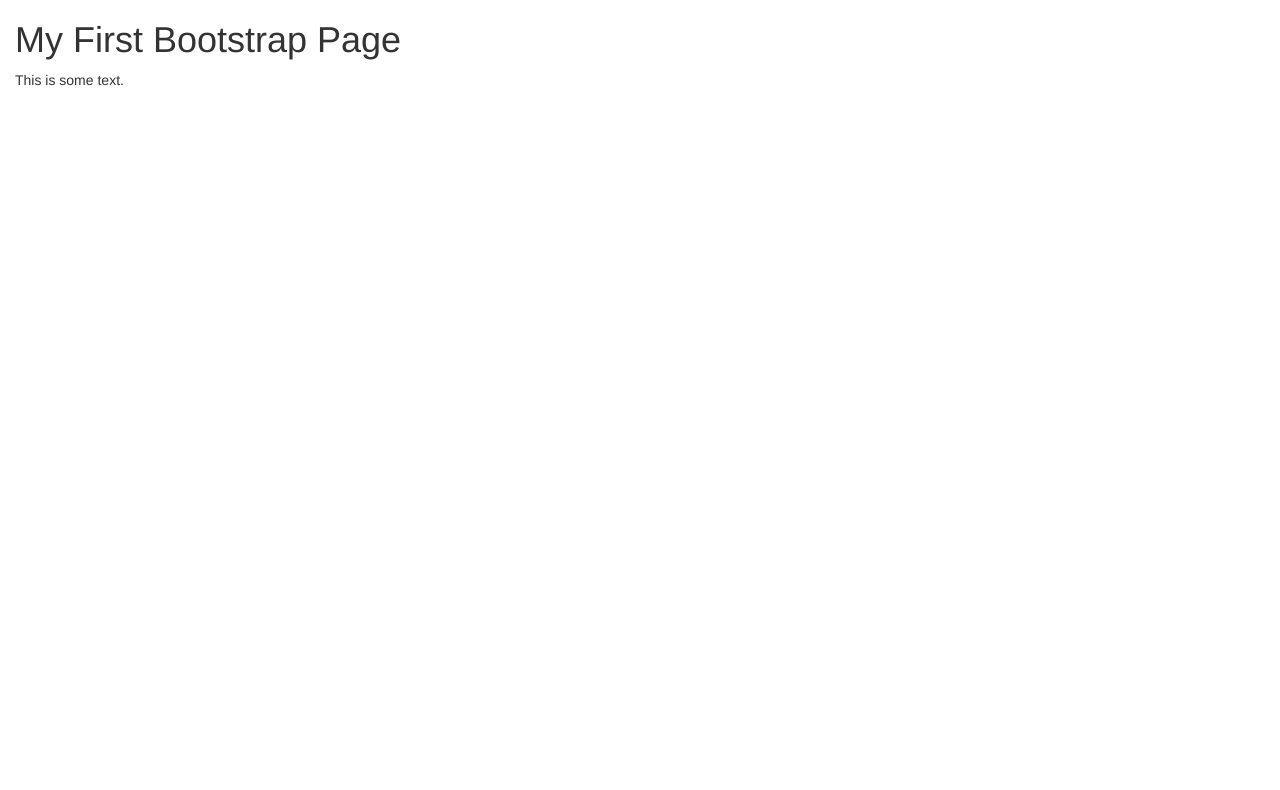
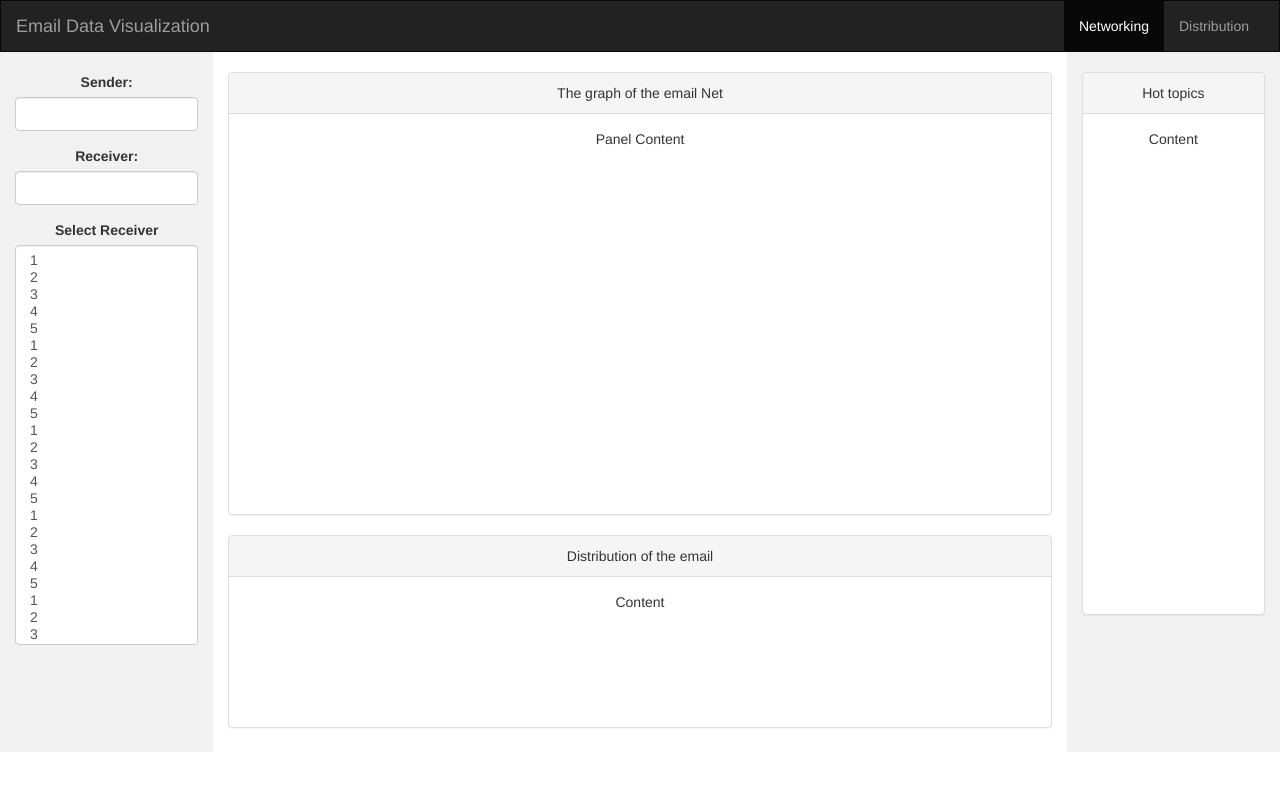
Before and after one commit to WeichenXu/Email_Net_Visualization, a plain HTML site: page index.html in a window 1280 px wide. Drawn offline with nearby package versions, Linux system fonts and the light colour scheme.

Commit message:
replace the drawdown menu with inputs

```diff
--- a/index.html
+++ b/index.html
@@ -1,19 +1,137 @@
 <!DOCTYPE html>
 <html lang="en">
 <head>
-  <title>Email net visualization</title>
+  <title>Email Net Visualization</title>
   <meta charset="utf-8">
   <meta name="viewport" content="width=device-width, initial-scale=1">
   <link rel="stylesheet" href="https://maxcdn.bootstrapcdn.com/bootstrap/3.3.7/css/bootstrap.min.css">
   <script src="https://ajax.googleapis.com/ajax/libs/jquery/3.1.1/jquery.min.js"></script>
   <script src="https://maxcdn.bootstrapcdn.com/bootstrap/3.3.7/js/bootstrap.min.js"></script>
+  <style>
+    /* Remove the navbar's default margin-bottom and rounded borders */
+    .navbar {
+      margin-bottom: 0;
+      border-radius: 0;
+    }
+
+    /* Set height of the grid so .sidenav can be 100% (adjust as needed) */
+    .row.content {height: 700px}
+
+    /* Set the padding of col-sm-8 content*/
+    .col-sm-8.content {padding-top: 20px}
+
+    /* Set the fixed height of the panel*/
+    .panel-body.fixed {min-height: 400px; max-height: 400px}
+    .panel-body.topics {min-height: 500px; max-height: 500px; overflow-y: scroll}
+    .panel-body.receivers {min-height: 300px; max-height: 300px; overflow-y: scroll}
+
+    /* Set gray background color and 100% height */
+    .sidenav {
+      padding-top: 20px;
+      background-color: #f1f1f1;
+      height: 100%;
+    }
+
+    /* Set black background color, white text and some padding */
+    footer {
+      background-color: #555;
+      color: white;
+      padding: 15px;
+    }
+
+    /* On small screens, set height to 'auto' for sidenav and grid */
+    @media screen and (max-width: 767px) {
+      .sidenav {
+        height: auto;
+        padding: 15px;
+      }
+      .row.content {height:auto;}
+    }
+  </style>
 </head>
 <body>
 
-<div class="container-fluid">
-  <h1>My First Bootstrap Page</h1>
-  <p>This is some text.</p>
-</div>
+<nav class="navbar navbar-inverse">
+  <div class="container-fluid">
+    <div class="navbar-header">
+      <button type="button" class="navbar-toggle" data-toggle="collapse" data-target="#myNavbar">
+        <span class="icon-bar"></span>
+        <span class="icon-bar"></span>
+        <span class="icon-bar"></span>
+      </button>
+      <a class="navbar-brand" href="#">Email Data Visualization</a>
+    </div>
+    <div class="collapse navbar-collapse" id="myNavbar">
+      <ul class="nav navbar-nav navbar-right">
+        <li class="active"><a href="#">Networking</a></li>
+        <li><a href="#">Distribution</a></li>
+      </ul>
+    </div>
+  </div> <!-- container fluid -->
+</nav>
+
+<div class="container-fluid text-center">
+  <div class="row content">
+    <div class="col-sm-2 sidenav">
+      <div class="form-group">
+        <label for="usr">Sender:</label>
+        <input type="text" class="form-control" id="usr">
+      </div>
+      <div class="form-group">
+        <label for="usr">Receiver:</label>
+        <input type="text" class="form-control" id="usr">
+      </div>
+      <label for="sel2">Select Receiver</label>
+      <select multiple class="form-control" id="sel2" style="min-height: 400px; max-height: 400px">
+        <option>1</option>
+        <option>2</option>
+        <option>3</option>
+        <option>4</option>
+        <option>5</option>
+        <option>1</option>
+        <option>2</option>
+        <option>3</option>
+        <option>4</option>
+        <option>5</option>
+        <option>1</option>
+        <option>2</option>
+        <option>3</option>
+        <option>4</option>
+        <option>5</option>
+        <option>1</option>
+        <option>2</option>
+        <option>3</option>
+        <option>4</option>
+        <option>5</option>
+        <option>1</option>
+        <option>2</option>
+        <option>3</option>
+        <option>4</option>
+        <option>5</option>
+      </select>
+    </div>
+    <div class="col-sm-8 content">
+      <div class="panel panel-default">
+          <div class="panel-heading">The graph of the email Net</div>
+          <div class="panel-body fixed">Panel Content</div>
+      </div>
+      <div class="panel panel-default">
+          <div class="panel-heading">Distribution of the email</div>
+          <div class="panel-body fixed" style="min-height:150px; max-height:150px">Content</div>
+      </div>
+    </div>
+    <div class="col-sm-2 sidenav">
+        <div class="panel panel-default">
+            <div class="panel-heading">Hot topics</div>
+            <div class="panel-body topics">Content</div>
+        </div>
+    </div>
+  </div> <!--row content-->
+</div> <!--container fluid-->
+
+<!--footer class="container-fluid text-center">
+  <p>Footer Text</p>
+</footer-->
 
 </body>
 </html>
```
